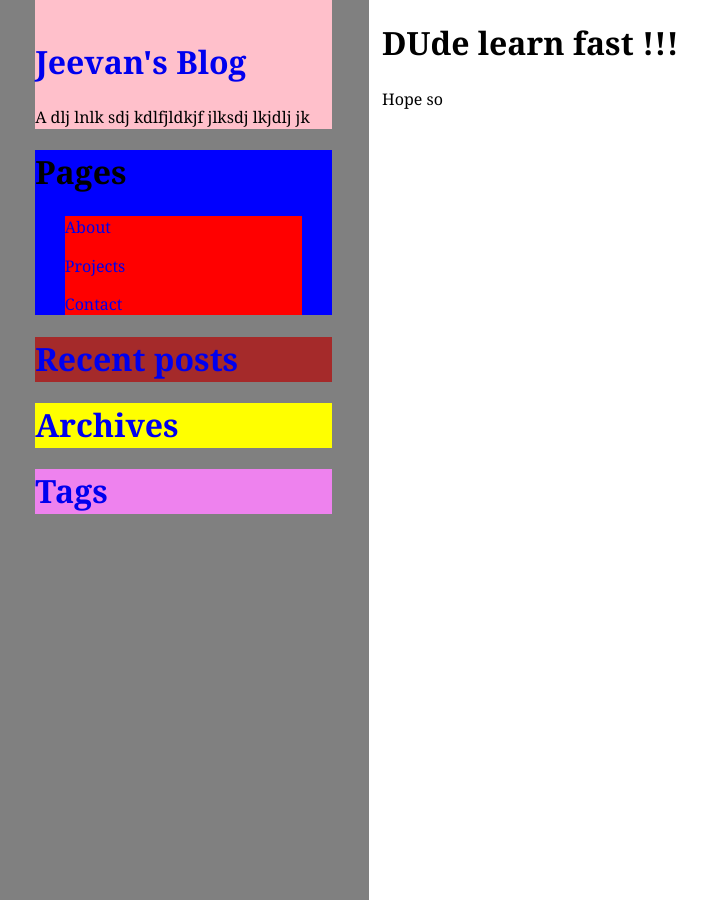
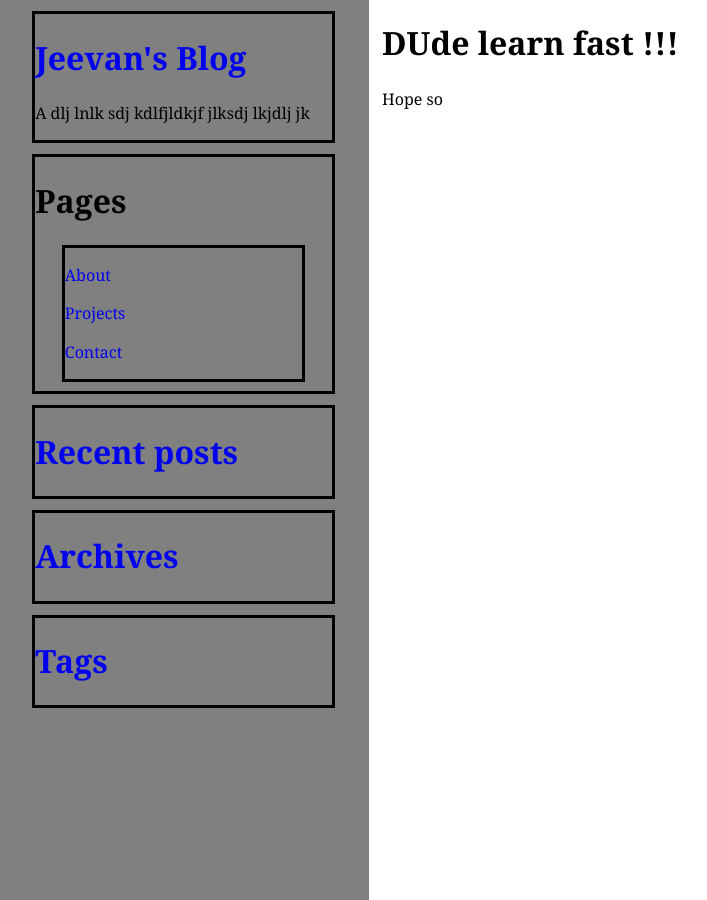
Before and after one commit to sleep-404/learn-jekyll, a Jekyll site: the page built from index.html, in a window 1280 px wide. Shown: the whole page, without its empty margins (2-709 px from the left). Built offline with Jekyll 4.4.1, drawn with Linux system fonts in a browser that asks for light colours.

Commit message:
Fucked up

```diff
--- a/css/main.css
+++ b/css/main.css
@@ -14,42 +14,31 @@ a{
 
 @media screen and (min-width: 59.6875em){
   .side-nav{
-    display: block;
+    display: inline-block;
     float: left;
     margin-right: 100%;
     position: fixed;
-    height: 100%;
     width: 29%;
     min-height: 100%;
     top: 0;
     left: 0;
-    z-index: 0;
+    z-index: -1;
     background-color: grey;
-    vertical-align: baseline;
+    overflow: auto;
   }
 
   .about-me{
+    position: relative;
       width: 80%;
-      margin: auto;
-      padding-top: 5%;
-      background-color: pink;
+      margin:3% auto;
+      border: solid;
   }
 
   #pages, .pages-info, .recent, .archives, .tags{
-    background-color: blue;
+    position: relative;
+    display: block;
+    border:solid;
     width: 80%;
-    margin: auto;
-  }
-  .pages-info{
-    background-color: red;
-  }
-  .recent{
-    background-color: brown;
-  }
-  .archives{
-    background-color: yellow;
-  }
-  .tags{
-    background-color: violet;
+    margin:3% auto;
   }
 }
```
